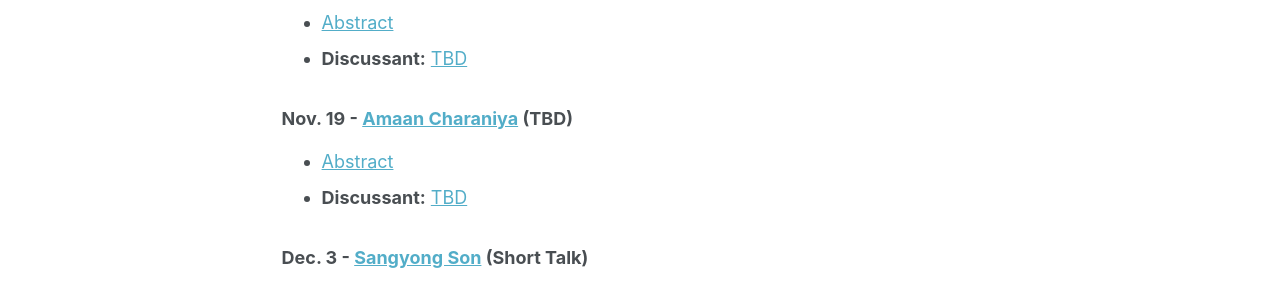
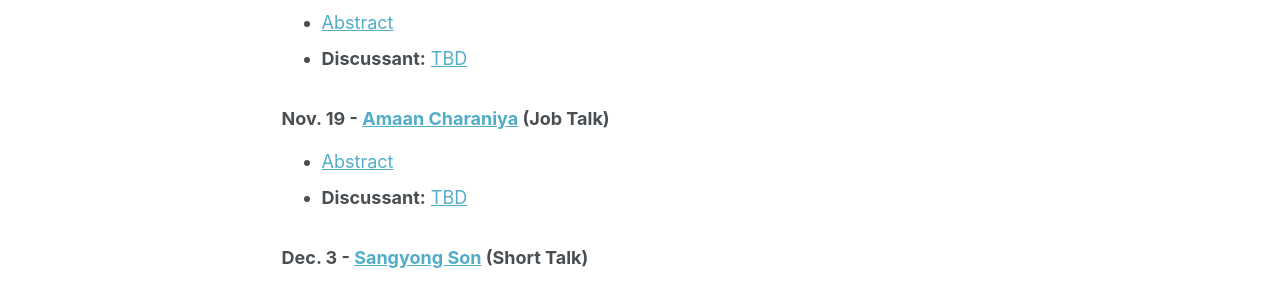
Before and after one commit to IO-workshop/IO-workshop.github.io, a Jekyll site: the page built from _pages/schedule.md, in a window 1280 px wide and 1316 px high. Shown: the part 751-1041 px from the top of the window. Built offline with Jekyll 4.4.1, drawn with Linux system fonts in a browser that asks for light colours.

Commit message:
Update schedule.md

```diff
--- a/_pages/schedule.md
+++ b/_pages/schedule.md
@@ -29,7 +29,7 @@ The Zoom link will be shared via the listserv on the day of each meeting—make
 - [Abstract](https://io-workshop.github.io/files/Abstract_Dagmar Heintze.pdf)
 - **Discussant:** [TBD]()
 
-### Nov. 19 - [Amaan Charaniya](https://polisci.wustl.edu/people/amaan-charaniya) (TBD)
+### Nov. 19 - [Amaan Charaniya](https://polisci.wustl.edu/people/amaan-charaniya) (Job Talk)
 
 - [Abstract](https://io-workshop.github.io/files/Abstract_Taegyun Lim.pdf)
 - **Discussant:** [TBD]()
```
